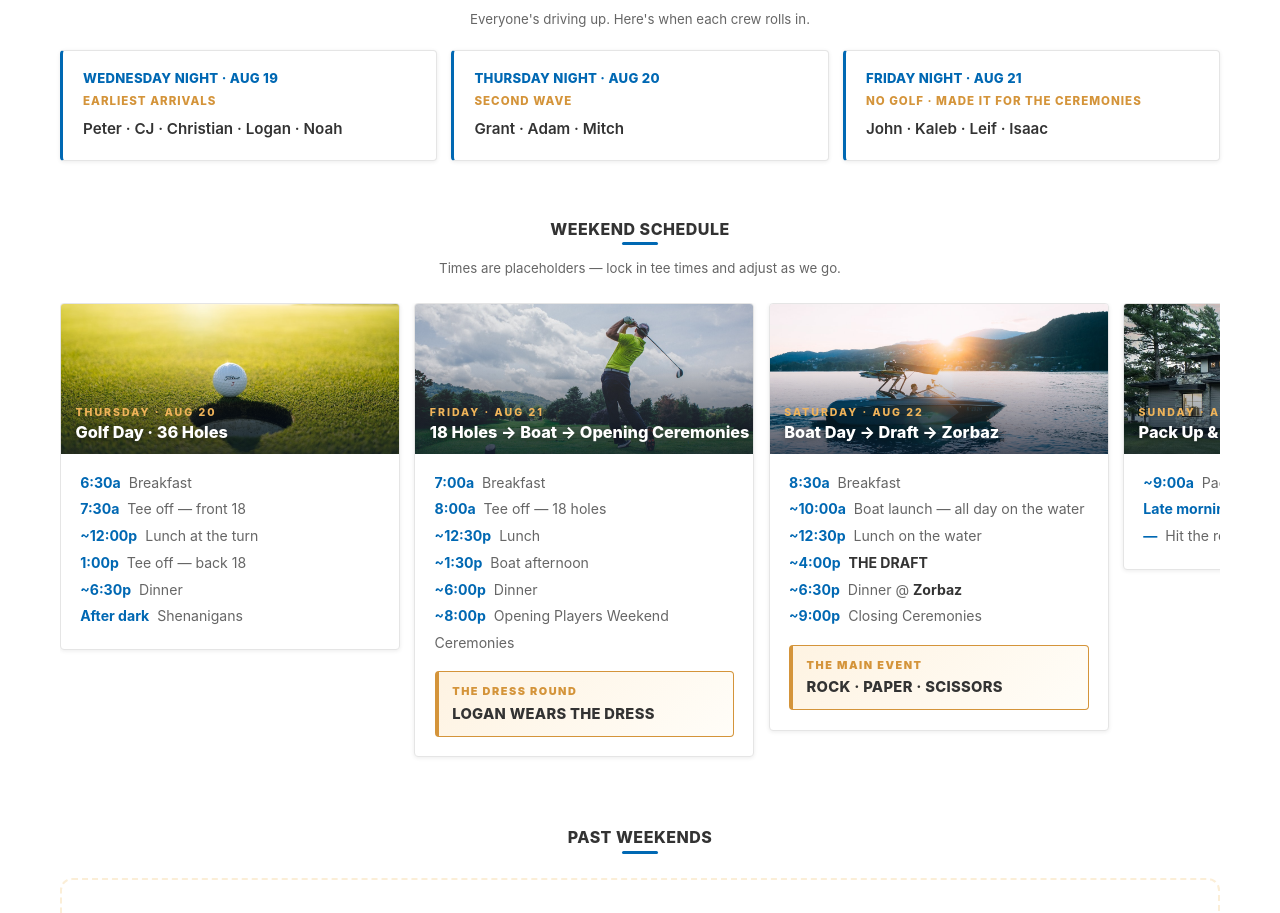
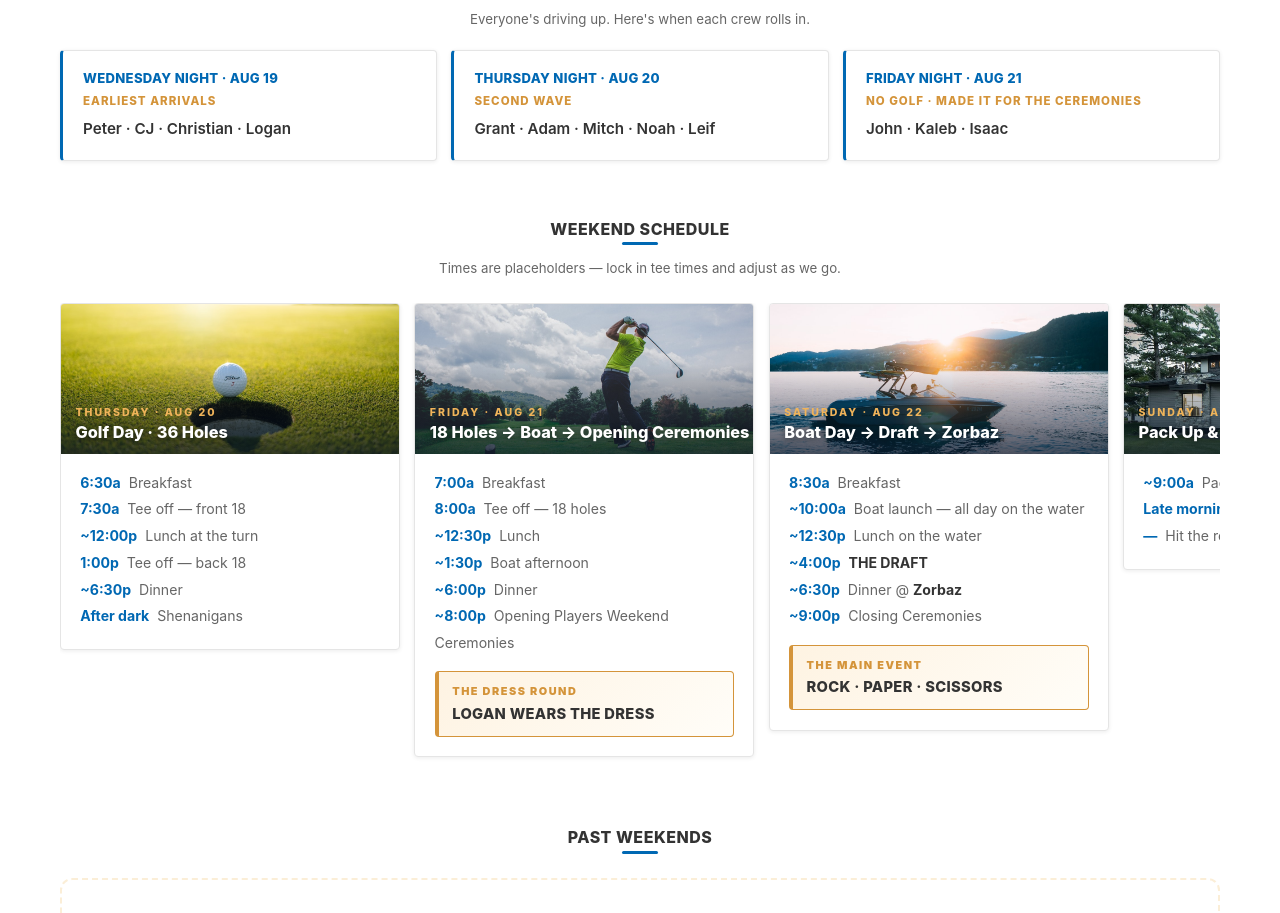
Before and after one commit to riverandrim/players-league, a plain HTML site: page weekend.html in a window 1280 px wide. Shown: the part 894-1807 px from the top of the page. Drawn offline with nearby package versions, Linux system fonts and the light colour scheme.

Commit message:
Update arrivals: Noah + Leif now Thursday night

```diff
--- a/weekend.html
+++ b/weekend.html
@@ -179,19 +179,19 @@
       <div class="summary-card" style="border-left-color:var(--blue);">
         <h3 style="color:var(--blue);">Wednesday Night · Aug 19</h3>
         <p style="font-size:0.72rem;text-transform:uppercase;letter-spacing:1px;color:var(--amber);font-weight:800;margin-bottom:0.35rem;">Earliest Arrivals</p>
-        <p style="color:var(--text);font-size:0.95rem;font-weight:600;line-height:1.7;">Peter · CJ · Christian · Logan · Noah</p>
+        <p style="color:var(--text);font-size:0.95rem;font-weight:600;line-height:1.7;">Peter · CJ · Christian · Logan</p>
       </div>
 
       <div class="summary-card" style="border-left-color:var(--blue);">
         <h3 style="color:var(--blue);">Thursday Night · Aug 20</h3>
         <p style="font-size:0.72rem;text-transform:uppercase;letter-spacing:1px;color:var(--amber);font-weight:800;margin-bottom:0.35rem;">Second Wave</p>
-        <p style="color:var(--text);font-size:0.95rem;font-weight:600;line-height:1.7;">Grant · Adam · Mitch</p>
+        <p style="color:var(--text);font-size:0.95rem;font-weight:600;line-height:1.7;">Grant · Adam · Mitch · Noah · Leif</p>
       </div>
 
       <div class="summary-card" style="border-left-color:var(--blue);">
         <h3 style="color:var(--blue);">Friday Night · Aug 21</h3>
         <p style="font-size:0.72rem;text-transform:uppercase;letter-spacing:1px;color:var(--amber);font-weight:800;margin-bottom:0.35rem;">No Golf · Made It for the Ceremonies</p>
-        <p style="color:var(--text);font-size:0.95rem;font-weight:600;line-height:1.7;">John · Kaleb · Leif · Isaac</p>
+        <p style="color:var(--text);font-size:0.95rem;font-weight:600;line-height:1.7;">John · Kaleb · Isaac</p>
       </div>
 
     </div>
```
